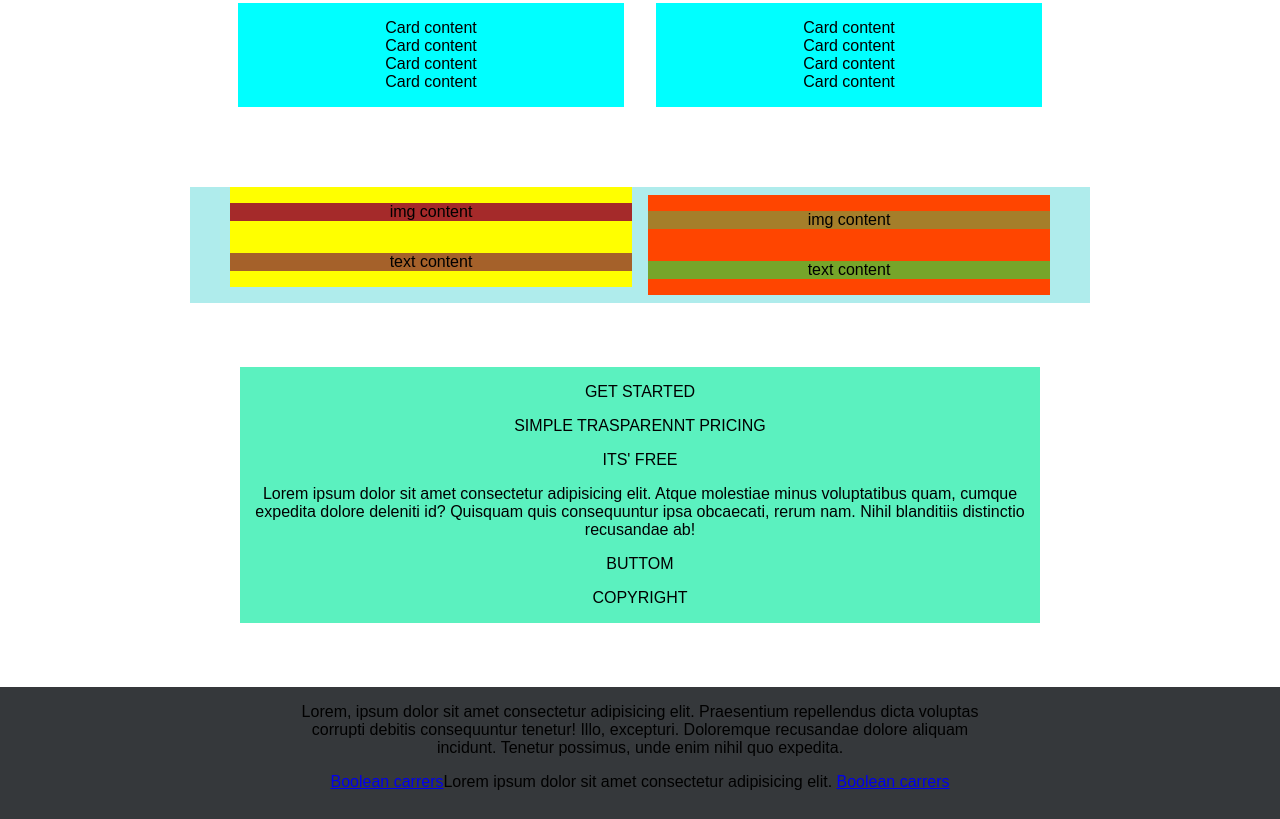
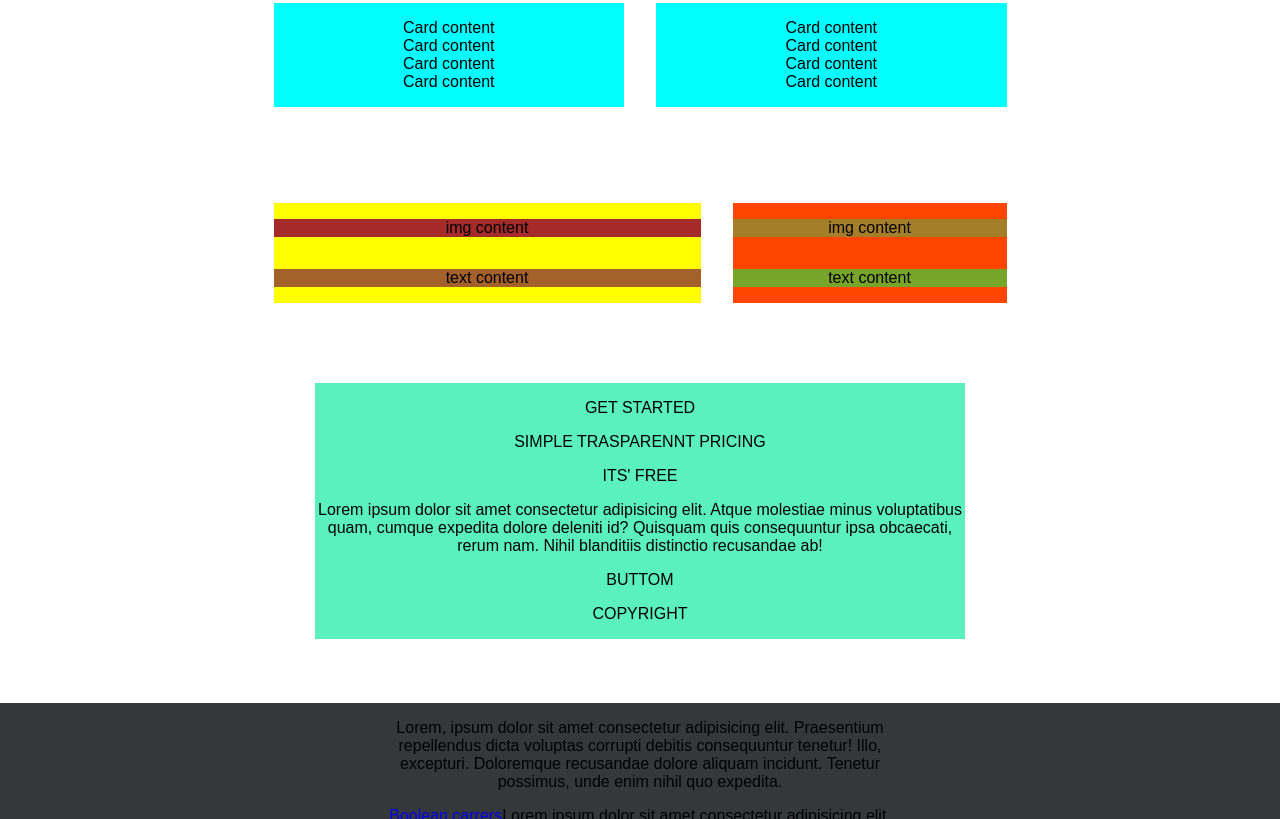
Before and after one commit to FilippoBonanno/htmlcss-responsive-layout, a plain HTML site: page index.html in a window 1280 px wide. Shown: the part 1279-2098 px from the top of the page. Drawn offline with Linux system fonts and the light colour scheme.

Commit message:
review layout

```diff
--- a/index.html
+++ b/index.html
@@ -13,7 +13,7 @@
 
     <!-- INIZIO HEADER -->
     <header>
-        <nav class="header-container flex">
+        <nav class="header-container flex boxed">
             <div class="left-header">Logo</div>
             <div class="right-header">Navigation</div>
         </nav>
--- a/style/style.css
+++ b/style/style.css
@@ -14,8 +14,11 @@
 }
 /* header */
 
+header {
+    background-color: rgb(0, 60, 189);
+}
+
 .header-container {
-    background-color: rgb(0, 60, 189);
     justify-content: space-between;
     flex-direction: row;
     color: white;
@@ -24,12 +27,10 @@
 
 .left-header {
     background-color: aqua;
-
 }
 
 .right-header {
     background-color: aqua;
-
 }
 
 /* main */
@@ -39,7 +40,6 @@ p {
 
 h1 {
     width: 100%;
-
 }
 
 section {
@@ -47,15 +47,9 @@ section {
 }
 
 .first-block {
-    background-color: yellowgreen;
-
 
 }
 
-.boxed {
-
-
-}
 
 .card {
     padding: 1rem;
@@ -66,7 +60,7 @@ section {
 }
 
 .second-block {
-    background-color: violet;
+
 
 }
 
@@ -109,27 +103,21 @@ section {
 .third-block .card {
     width: calc(100% - 2rem);
     margin: 1rem;
-
-
 }
 
-.fifth-block {
-    background-color: rgb(175, 236, 236);
-}
 
 .left-fifth-block {
     margin-bottom: 1rem;
     background-color: yellow;
     width: calc(100% - 2rem);
 
-
 }
 
 .right-fifth-block {
     background-color: orangered;
     width: calc(100% - 2rem);
+}
 
-}
 .sixth-block {
     background-color: rgb(91, 241, 191);
 }
@@ -142,27 +130,16 @@ footer {
 
 @media screen and (min-width: 479px) {
 
-    /* main {
-        display: flex;
-        flex-direction: column;
-        justify-content: center;
-        align-items: center;
-    } */
-
     .first-block {
         flex-direction: row;
         flex-wrap: wrap;
     }
 
     .first-block .card:first-child{
-        width: calc(70% - 2rem);
+        width: calc(100% / 3 * 2 - 2rem);
         flex-direction: row;
         justify-content: space-around
 
-    }
-
-    .first-block .card:nth-child(2){
-        width: calc(30% - 2rem);
     }
 
     .first-block .card {
@@ -175,8 +152,7 @@ footer {
     }
 
     .fourth-block .card {
-        width: calc(100% / 2 - 4rem);
-        margin: 1rem;
+        width: calc(100% / 2 - 2rem);
     }
 
     .fifth-block {
@@ -184,23 +160,29 @@ footer {
     }
 
     .left-fifth-block {
-        width: calc(100% / 2 - 3rem);
-        margin-right: 1rem;
+        width: calc(60% - 2rem);
+        margin: 1rem;
     }
     .right-fifth-block {
-        width: calc(100% / 2 - 3rem);
+        width: calc(40% - 2rem);
+        margin: 1rem;
     }
 
     .container {
-        width: 800px;
+        width: 450px;
     }
 
     .footer-section {
-        width: 700px;
+        width: 450px;
     }
+
   }
 
  @media screen and (min-width: 769px) {
+    header {
+        display: flex;
+        justify-content: center;
+    }
 
     main {
         display: flex;
@@ -210,10 +192,20 @@ footer {
     }
 
     .boxed {
-        width: 900px;
+        width: 765px;
+
     }
 
     .second-block .flex {
         flex-direction: row;
     }
+
+    .container {
+        width: 650px;
+    }
+
+    .footer-section {
+        width: 550px;
+    }
+
  }
```
